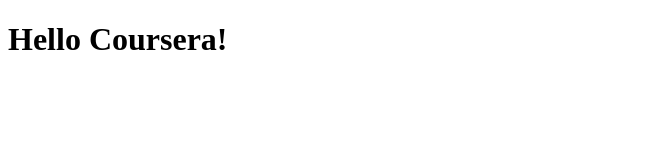
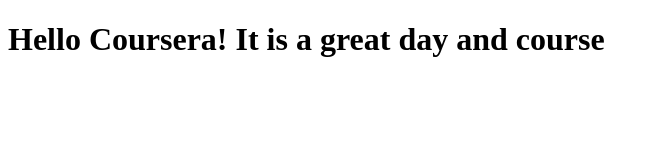
Before and after one commit to nick444/first-test, a plain HTML site: page site/index.html in a window 1280 px wide. Shown: the whole page, without its empty margins (0-659 px from the left). Drawn offline with Linux system fonts and the light colour scheme.

Commit message:
Small change to our first page.

```diff
--- a/site/index.html
+++ b/site/index.html
@@ -4,6 +4,6 @@
 	<title>Hello Coursera!</title>
 </head>
 <body>
-<h1>Hello Coursera!</h1>
+<h1>Hello Coursera! It is a great day and course</h1>
 </body>
 </html>
```
